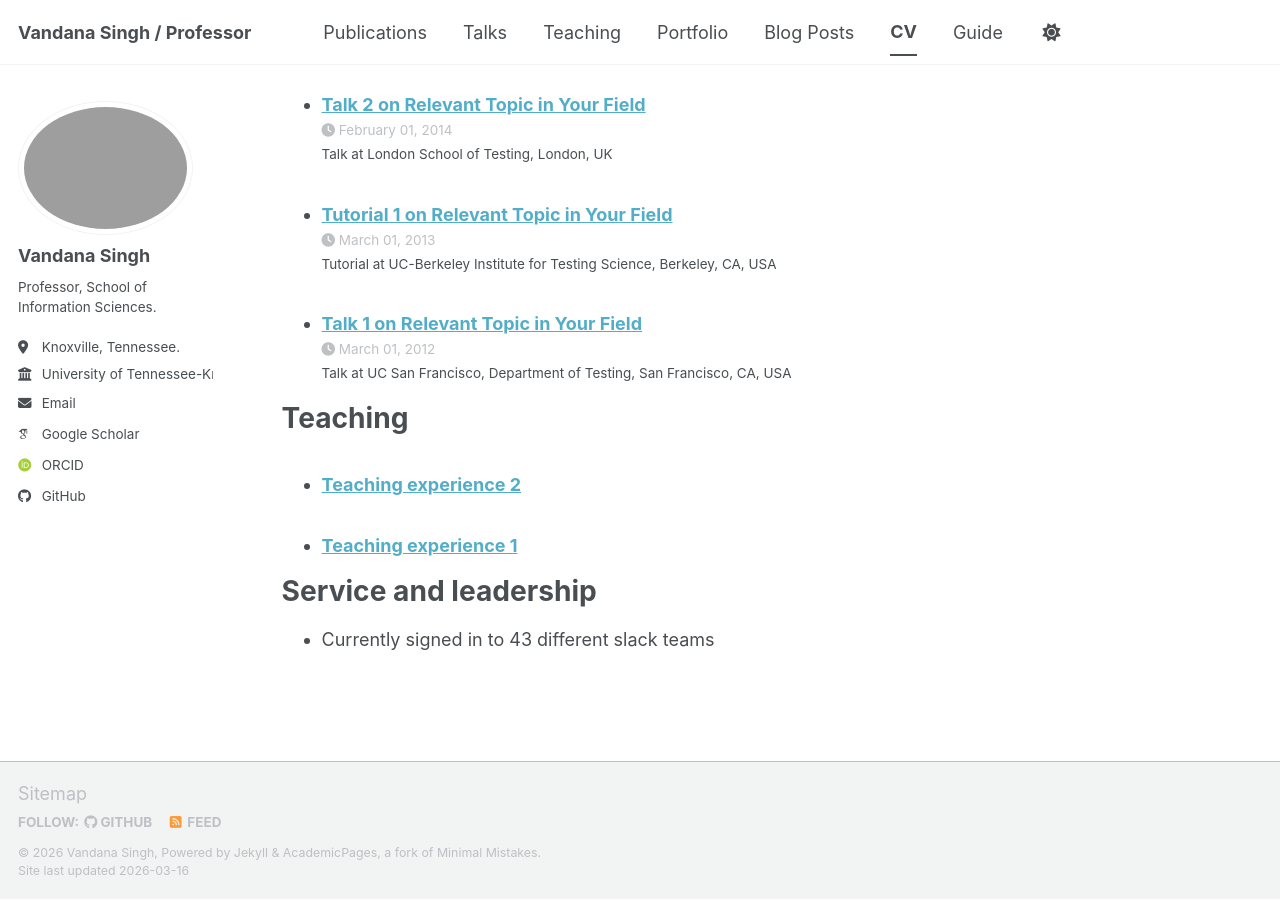
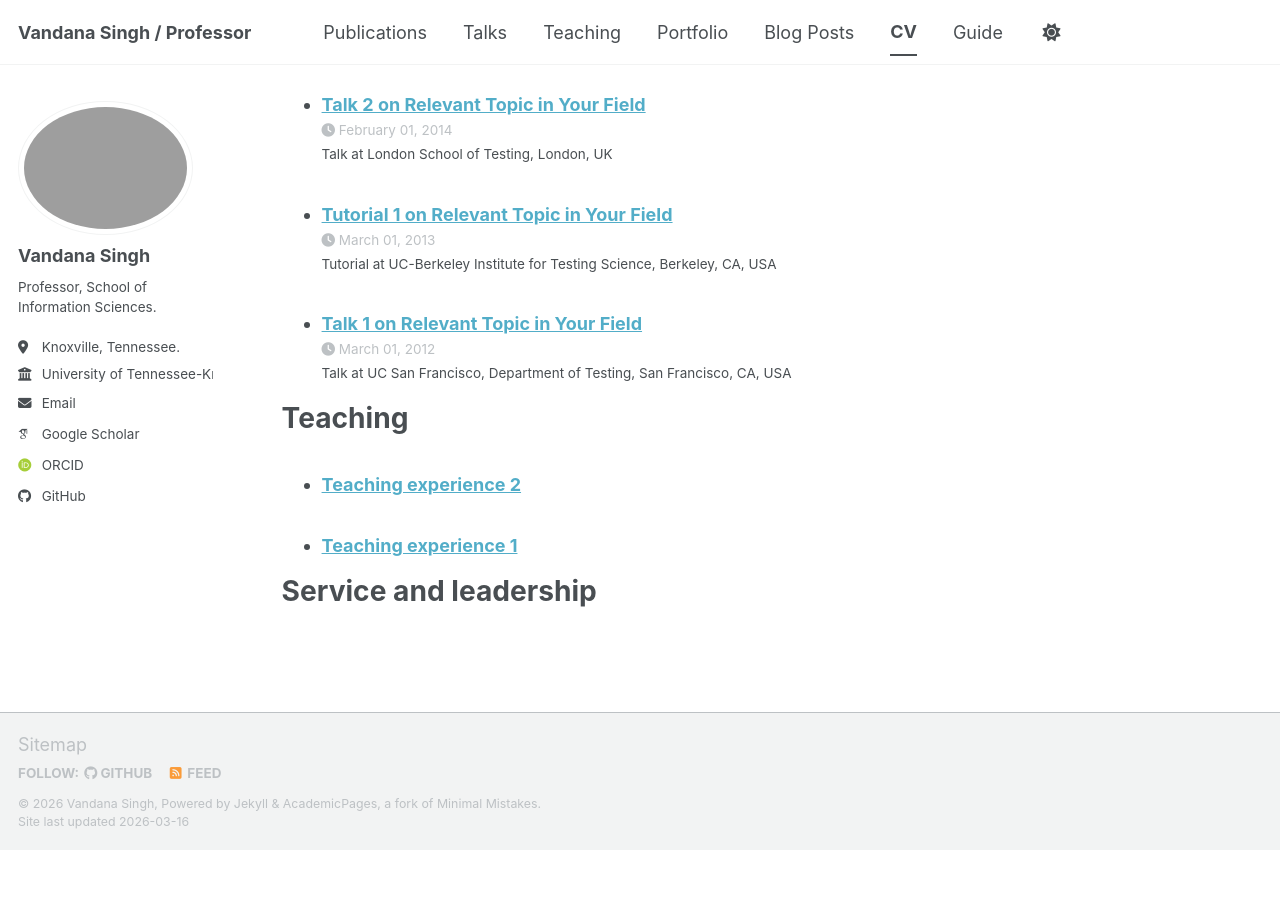
Before and after one commit to Vandanawoss/vandana, a Jekyll site: the page built from _pages/cv.md, in a window 1280 px wide and 900 px high, scrolled down 1512 px. Built offline with Jekyll 4.4.1, drawn with Linux system fonts in a browser that asks for light colours; some web fonts are replaced; a script bundle is joined from its source files by our own code; library files that are not in the unit come from our copies; after the commit the page ends 2363 px from its top, so only the background shows below that.

Commit message:
Update cv.md

```diff
--- a/_pages/cv.md
+++ b/_pages/cv.md
@@ -61,4 +61,3 @@ Teaching
 
 Service and leadership
 ======
-* Currently signed in to 43 different slack teams
```
